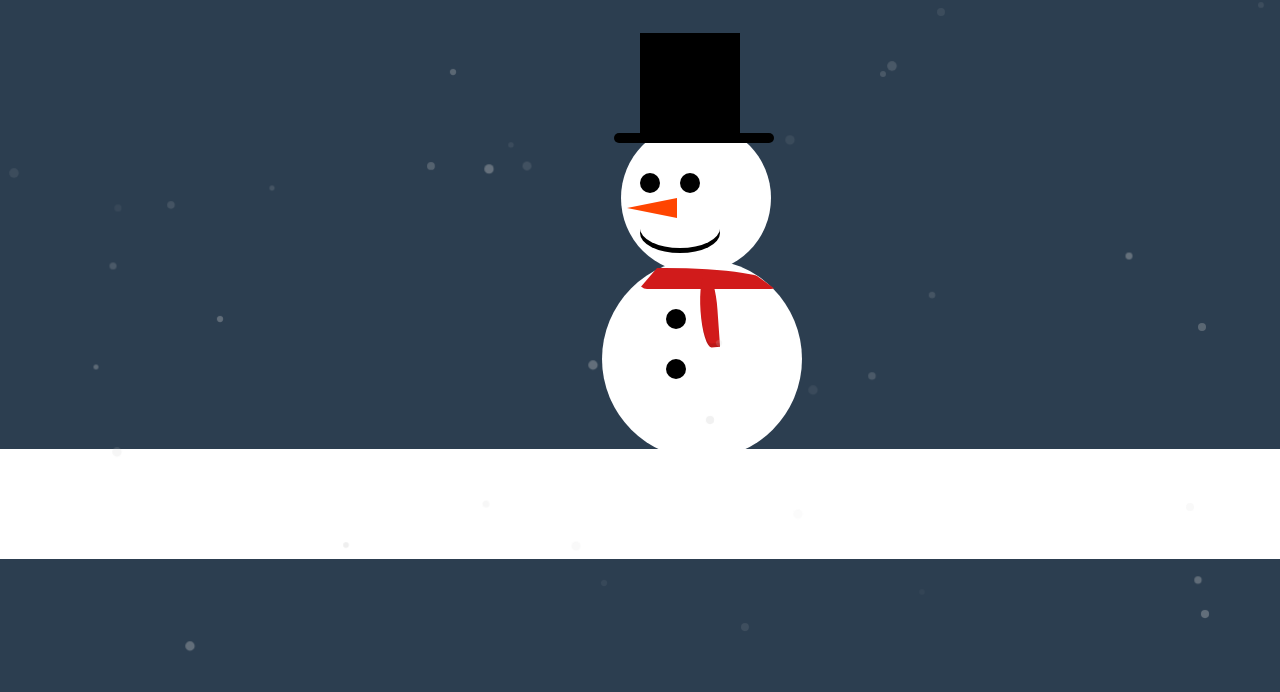
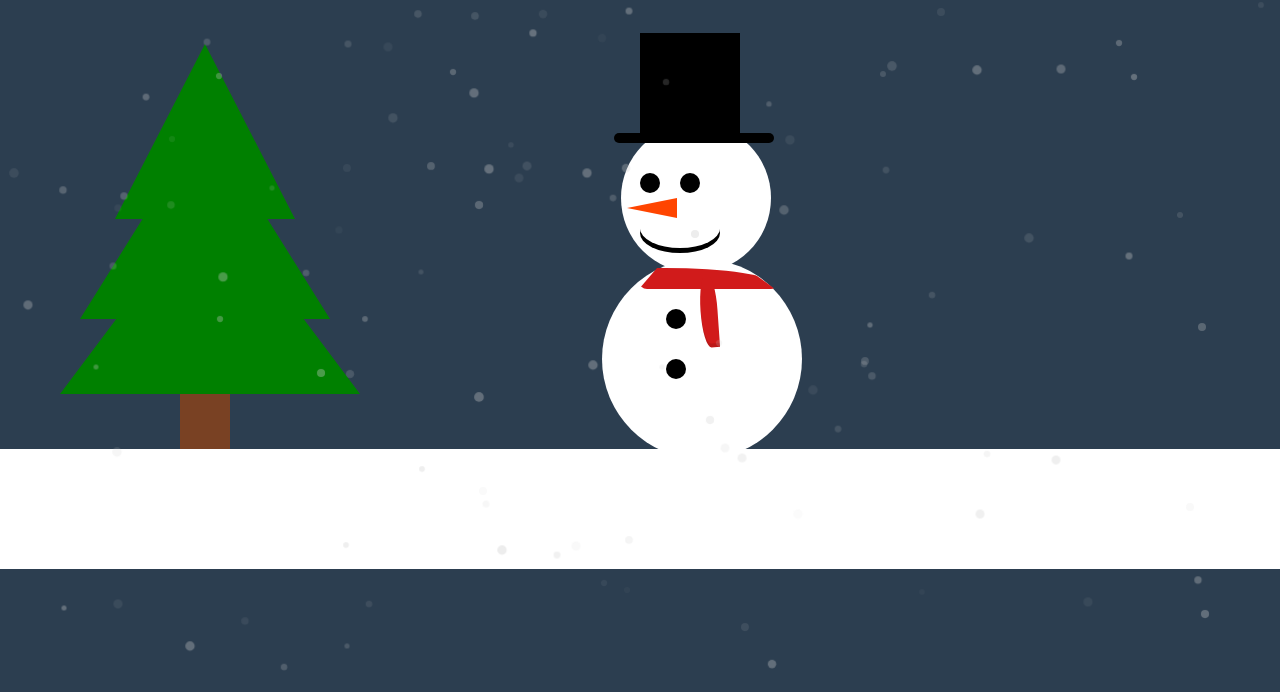
Before and after one commit to indyarrows/snowman, a plain HTML site: page index.html in a window 1280 px wide. Shown: the part 108-800 px from the top of the page. Drawn offline with Linux system fonts and the light colour scheme.

Commit message:
christmas tree 1219 2344

```diff
--- a/index.html
+++ b/index.html
@@ -33,7 +33,14 @@
                 <div class="button2"></div>
             </div>
             <div class="bottom"></div>
-            <div class="ground"></div>
+           <div class="ground"></div>
+        </div>
+        <div class="tree">
+            <div class="trunk"></div>
+           <div class="treeBottom"></div>
+           <div class="treeMiddle"></div>
+           <div class="treeTop"></div>
+           <div class="star-five"></div>
         </div>
 </div>
 </snowman>
--- a/script.js
+++ b/script.js
@@ -6,7 +6,7 @@ var browserWidth;
 var browserHeight;
 
 // Specify the number of snowflakes you want visible
-var numberOfSnowflakes = 50;
+var numberOfSnowflakes = 150;
 
 // Flag to reset the position of the snowflakes
 var resetPosition = false;
--- a/style.css
+++ b/style.css
@@ -4,14 +4,15 @@
   box-sizing:border-box;
 }
 
-html,body {
+body {
 	background:#2c3e50;
-	height:100%;
+
 }
 h1 {
     color: red;
     text-align: center;
     font-size: 5em;
+
 }
 
 
@@ -175,10 +176,12 @@ snowman .bottom {
 
 .ground {
   position: relative;
+
   width: 100vw;
-  height: 110px;
+  height: 120px;
   background:white;
   margin-top: -10px;
+
 }
 
 #snowflakeContainer {
@@ -198,3 +201,94 @@ snowman .bottom {
   width: 10px;
   height: 10px;
 }
+
+
+.trunk {
+  width: 50px;
+  height: 100px;
+  background: #794123;
+  margin-top: -200px;
+  margin-left: 180px;
+  z-index: 15;
+}
+
+.treeBottom {
+  width: 0;
+  height: 0;
+  border-left: 150px solid transparent;
+  border-right: 150px solid transparent;
+  border-bottom: 200px solid green;
+  z-index: 16;
+  margin-top: -275px;
+  margin-left: 60px;
+}
+
+.treeMiddle {
+  width: 0;
+  height: 0;
+  border-left: 125px solid transparent;
+  border-right: 125px solid transparent;
+  border-bottom: 200px solid green;
+  z-index: 17;
+  margin-top: -275px;
+  margin-left: 80px;
+}
+
+
+.treeTop {
+  width: 0;
+  height: 0;
+  border-left: 90px solid transparent;
+  border-right: 90px solid transparent;
+  border-bottom: 175px solid green;
+  z-index: 17;
+  margin-top: -275px;
+  margin-left: 115px;
+}
+/*
+.star-five {
+  margin-top: -175px;
+  margin-left: 150px;
+  position: relative;
+  display: block;
+  color: red;
+  width: 0px;
+  height: 0px;
+  border-right: 50px solid transparent;
+  border-bottom: 35px solid yellow;
+  border-left: 50px solid transparent;
+  transform: rotate(35deg);
+  z-index: 17;
+
+}
+.star-five:before {
+  border-bottom: 40px solid red;
+  border-left: 15px solid transparent;
+  border-right: 15px solid transparent;
+  position: absolute;
+  height: 0;
+  width: 0;
+  top: -22.5px;
+  left: -32.5px;
+  display: block;
+  content: '';
+  transform: rotate(-35deg);
+  z-index: 17;
+
+}
+.star-five:after {
+  position: absolute;
+  display: block;
+  color: red;
+  top: 3px;
+  left: -105px;
+  width: 0px;
+  height: 0px;
+  border-right: 50px solid transparent;
+  border-bottom: 35px solid blue;
+  border-left: 50px solid transparent;
+  transform: rotate(-70deg);
+  content: '';
+  z-index: 17;
+   */
+}
```
